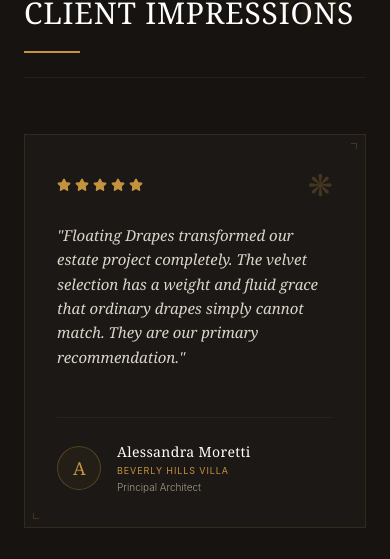
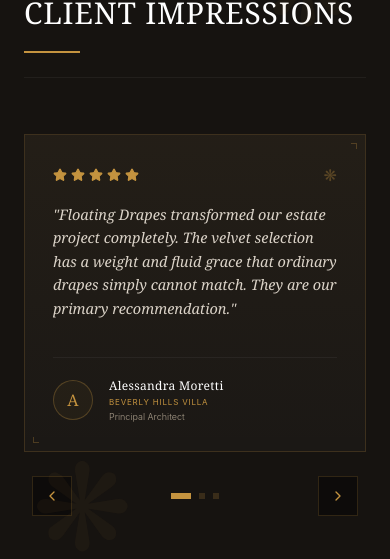
Before and after one commit to 2mendevs/Floating-Drapes, a React (Vite) app: page / in a window 390 px wide. Shown: the part 10300-10859 px from the top of the page. Built offline with nearby package versions, Linux system fonts and the light colour scheme.

Commit message:
feat(testimonials): add mobile carousel
Implement a responsive slider for the testimonials section to improve mobile readability while maintaining the existing grid layout on larger screens.

```diff
--- a/src/App.tsx
+++ b/src/App.tsx
@@ -556,40 +556,7 @@ export default function App() {
                   </div>
                 </div>
 
-                {/* Collaborative Mills section */}
-                <div className="mb-20">
-                  <div className="text-center mb-12">
-                    <span className="font-sans text-[10px] font-bold tracking-[0.3em] text-gold uppercase block mb-2">SUPPLY CHAIN CONFIDENTIALITY</span>
-                    <h3 className="font-serif text-2xl text-white">Legendary Partner Mills</h3>
-                    <div className="mx-auto h-[1px] w-12 bg-gold mt-4" />
-                  </div>
 
-                  <div className="grid grid-cols-1 sm:grid-cols-2 lg:grid-cols-4 gap-6">
-                    <div className="p-6 bg-white/[0.01] border border-white/5 text-center">
-                      <span className="font-serif text-lg text-cream block mb-1">Como Sateen Mills</span>
-                      <span className="text-[9px] font-bold tracking-widest text-gold uppercase block mb-3">Lombardy, Italy</span>
-                      <p className="text-[11px] text-muted-text font-light leading-relaxed">Weavers of heavy mulberry silks and double-sided sateen light blockout membranes.</p>
-                    </div>
-
-                    <div className="p-6 bg-white/[0.01] border border-white/5 text-center">
-                      <span className="font-serif text-lg text-cream block mb-1">Ghent Linen Looms</span>
-                      <span className="text-[9px] font-bold tracking-widest text-gold uppercase block mb-3">Flanders, Belgium</span>
-                      <p className="text-[11px] text-muted-text font-light leading-relaxed">Organic, loose-weft linen that filters harsh direct midday light into a cathedral glow.</p>
-                    </div>
-
-                    <div className="p-6 bg-white/[0.01] border border-white/5 text-center">
-                      <span className="font-serif text-lg text-cream block mb-1">Lyon Damask Guild</span>
-                      <span className="text-[9px] font-bold tracking-widest text-gold uppercase block mb-3">Rhone, France</span>
-                      <p className="text-[11px] text-muted-text font-light leading-relaxed">Historic jacquard embroiderers producing heavy-duty embossed metallic threads.</p>
-                    </div>
-
-                    <div className="p-6 bg-white/[0.01] border border-white/5 text-center">
-                      <span className="font-serif text-lg text-cream block mb-1">Kyoto Shibori Studio</span>
-                      <span className="text-[9px] font-bold tracking-widest text-gold uppercase block mb-3">Kyoto, Japan</span>
-                      <p className="text-[11px] text-muted-text font-light leading-relaxed">Master painters of bespoke, non-woven botanical fibers for our botanical wallpaper line.</p>
-                    </div>
-                  </div>
-                </div>
 
                 {/* Frequently Asked Questions FAQ block */}
                 <div className="bg-luxury-sec border border-gold/15 p-8 sm:p-12">
--- a/src/components/Testimonials.tsx
+++ b/src/components/Testimonials.tsx
@@ -1,8 +1,19 @@
-import { motion } from 'motion/react';
+import { useState } from 'react';
+import { motion, AnimatePresence } from 'motion/react';
 import { TESTIMONIALS_DATA } from '../types';
-import { Star } from 'lucide-react';
+import { Star, ChevronLeft, ChevronRight } from 'lucide-react';
 
 export default function Testimonials() {
+  const [activeIndex, setActiveIndex] = useState(0);
+
+  const handlePrev = () => {
+    setActiveIndex((prev) => (prev === 0 ? TESTIMONIALS_DATA.length - 1 : prev - 1));
+  };
+
+  const handleNext = () => {
+    setActiveIndex((prev) => (prev === TESTIMONIALS_DATA.length - 1 ? 0 : prev + 1));
+  };
+
   return (
     <section
       className="bg-luxury-bg py-20 lg:py-28 border-b border-white/5 overflow-hidden text-white relative"
@@ -29,8 +40,8 @@ export default function Testimonials() {
           <div className="h-[2px] w-14 bg-gold mt-5" />
         </div>
 
-        {/* 3-Column Testimonials Grid */}
-        <div className="grid grid-cols-1 md:grid-cols-3 gap-8 lg:gap-10">
+        {/* Desktop View: 3-Column Grid (visible on md and up) */}
+        <div className="hidden md:grid grid-cols-3 gap-8 lg:gap-10">
           {TESTIMONIALS_DATA.map((item, idx) => {
             // Extract first letter of name
             const initial = item.name.charAt(0);
@@ -99,6 +110,105 @@ export default function Testimonials() {
           })}
         </div>
 
+        {/* Mobile View: Horizontal Carousel Slider (visible only on mobile) */}
+        <div className="md:hidden flex flex-col items-center space-y-6" id="testimonials-mobile-carousel">
+          <div className="relative w-full overflow-hidden min-h-[290px] flex items-stretch">
+            <AnimatePresence mode="wait">
+              <motion.div
+                key={activeIndex}
+                initial={{ opacity: 0, x: 40 }}
+                animate={{ opacity: 1, x: 0 }}
+                exit={{ opacity: 0, x: -40 }}
+                transition={{ duration: 0.3, ease: 'easeInOut' }}
+                className="relative w-full p-7 bg-white/[0.02] border border-gold/20 flex flex-col justify-between text-left"
+                id={`testimonial-card-mobile-${TESTIMONIALS_DATA[activeIndex].id}`}
+              >
+                {/* Glow Overlay */}
+                <div className="absolute inset-0 bg-gradient-to-b from-gold/5 to-transparent pointer-events-none" />
+
+                {/* Micro corner details */}
+                <div className="absolute top-2 right-2 h-1.5 w-1.5 border-t border-r border-gold/30" />
+                <div className="absolute bottom-2 left-2 h-1.5 w-1.5 border-b border-l border-gold/30" />
+
+                <div className="space-y-5 relative z-10 flex-grow flex flex-col justify-between">
+                  <div>
+                    {/* Stars & Icon */}
+                    <div className="flex items-center justify-between mb-4">
+                      <div className="flex items-center space-x-1">
+                        {[...Array(TESTIMONIALS_DATA[activeIndex].rating)].map((_, i) => (
+                          <Star key={i} className="h-3.5 w-3.5 fill-gold text-gold" />
+                        ))}
+                      </div>
+                      <span className="font-serif text-2.5xl text-gold/35 select-none">❋</span>
+                    </div>
+
+                    {/* Review text */}
+                    <p className="font-serif text-[14.5px] font-light italic leading-relaxed text-[#DCD4C9]">
+                      "{TESTIMONIALS_DATA[activeIndex].review}"
+                    </p>
+                  </div>
+
+                  {/* Divider */}
+                  <div className="pt-5 border-t border-white/5 mt-4">
+                    {/* User Profile Block */}
+                    <div className="flex items-center space-x-4">
+                      <div className="flex h-10 w-10 shrink-0 items-center justify-center rounded-full border border-gold/30 bg-gold/5 text-gold font-serif text-base font-medium select-none">
+                        {TESTIMONIALS_DATA[activeIndex].name.charAt(0)}
+                      </div>
+                      <div>
+                        <h4 className="font-serif text-xs font-medium text-white tracking-wide">
+                          {TESTIMONIALS_DATA[activeIndex].name}
+                        </h4>
+                        <p className="font-sans text-[8px] tracking-widest text-gold uppercase mt-0.5">
+                          {TESTIMONIALS_DATA[activeIndex].location}
+                        </p>
+                        <p className="font-sans text-[9px] text-muted-text mt-0.5 font-light">
+                          {TESTIMONIALS_DATA[activeIndex].role}
+                        </p>
+                      </div>
+                    </div>
+                  </div>
+                </div>
+              </motion.div>
+            </AnimatePresence>
+          </div>
+
+          {/* Elegant Carousel Controls */}
+          <div className="flex items-center justify-between w-full px-2" id="testimonials-mobile-controls">
+            {/* Left Button */}
+            <button
+              onClick={handlePrev}
+              className="flex items-center justify-center h-10 w-10 border border-gold/20 hover:border-gold bg-black/40 text-gold active:scale-95 transition-all"
+              aria-label="Previous testimonial"
+            >
+              <ChevronLeft className="h-4 w-4" />
+            </button>
+
+            {/* Pagination Dots */}
+            <div className="flex items-center space-x-2">
+              {TESTIMONIALS_DATA.map((_, idx) => (
+                <button
+                  key={idx}
+                  onClick={() => setActiveIndex(idx)}
+                  className={`h-1.5 transition-all duration-300 ${
+                    idx === activeIndex ? 'w-5 bg-gold' : 'w-1.5 bg-gold/20'
+                  }`}
+                  aria-label={`Go to testimonial ${idx + 1}`}
+                />
+              ))}
+            </div>
+
+            {/* Right Button */}
+            <button
+              onClick={handleNext}
+              className="flex items-center justify-center h-10 w-10 border border-gold/20 hover:border-gold bg-black/40 text-gold active:scale-95 transition-all"
+              aria-label="Next testimonial"
+            >
+              <ChevronRight className="h-4 w-4" />
+            </button>
+          </div>
+        </div>
+
       </div>
     </section>
   );
```
